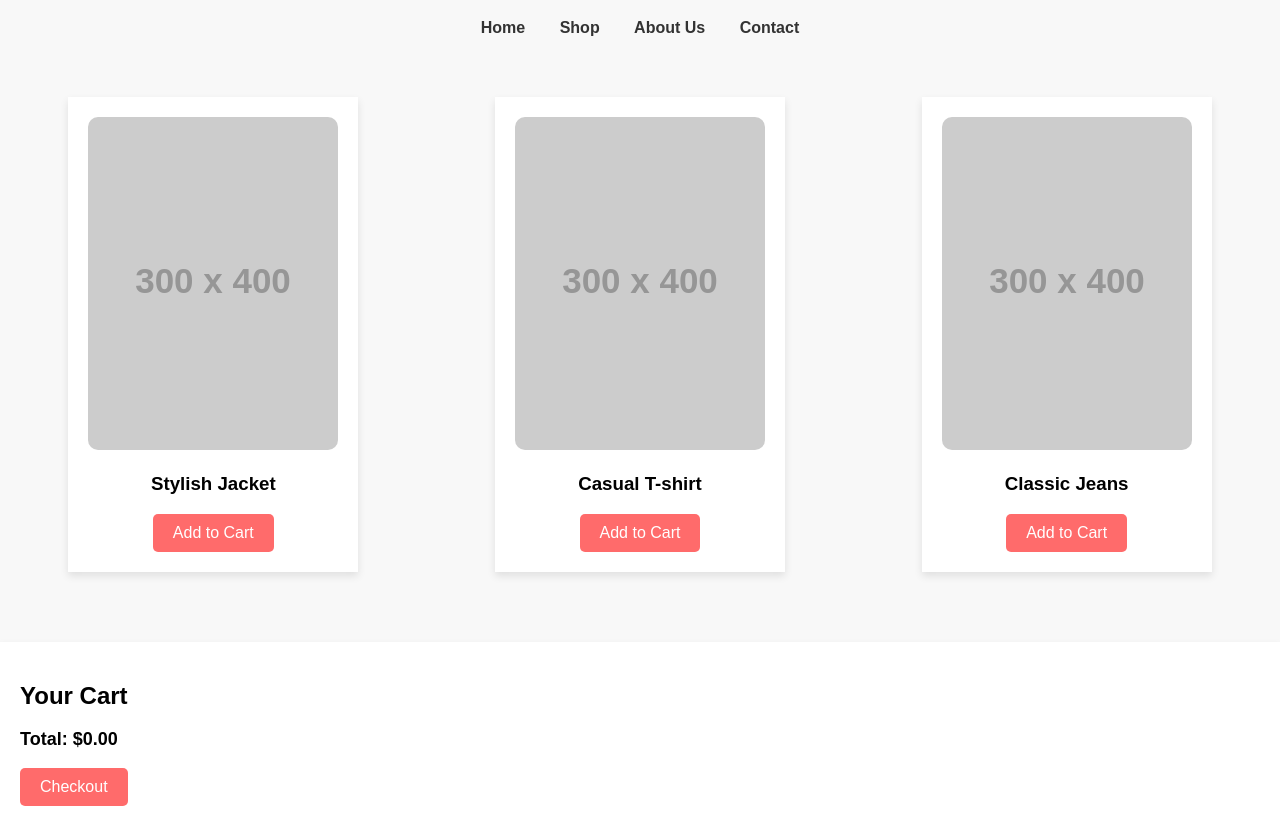
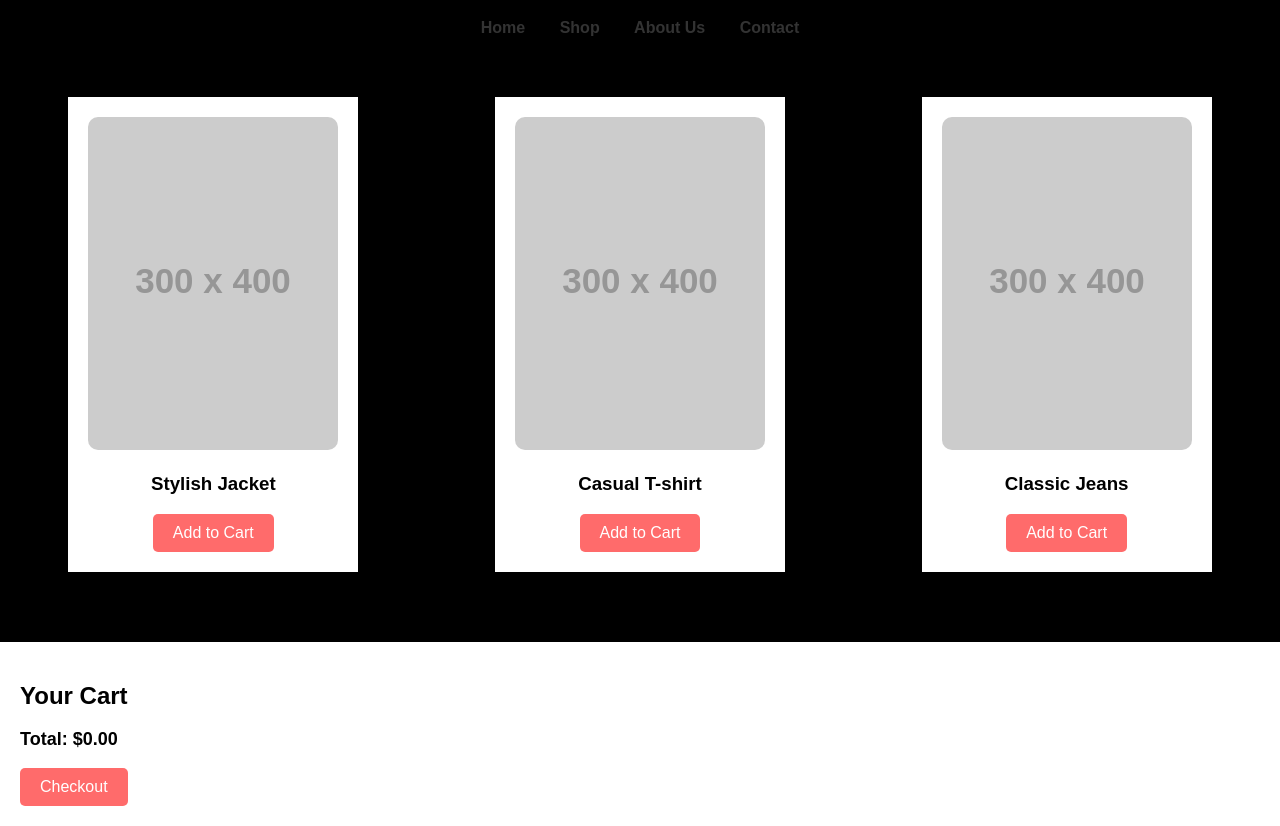
Before and after one commit to mugishabillychriss/test-for-website, a plain HTML site: page index.html in a window 1280 px wide. Shown: the part 101-927 px from the top of the page. Drawn offline with Linux system fonts and the light colour scheme; placeholder pictures from the web are drawn by us.

Commit message:
Update styles.css

```diff
--- a/styles.css
+++ b/styles.css
@@ -3,7 +3,7 @@ body {
     font-family: Arial, sans-serif;
     margin: 0;
     padding: 0;
-    background-color: #f8f8f8;
+    background-color:#000000 ;
 }
 
 .container {
```
